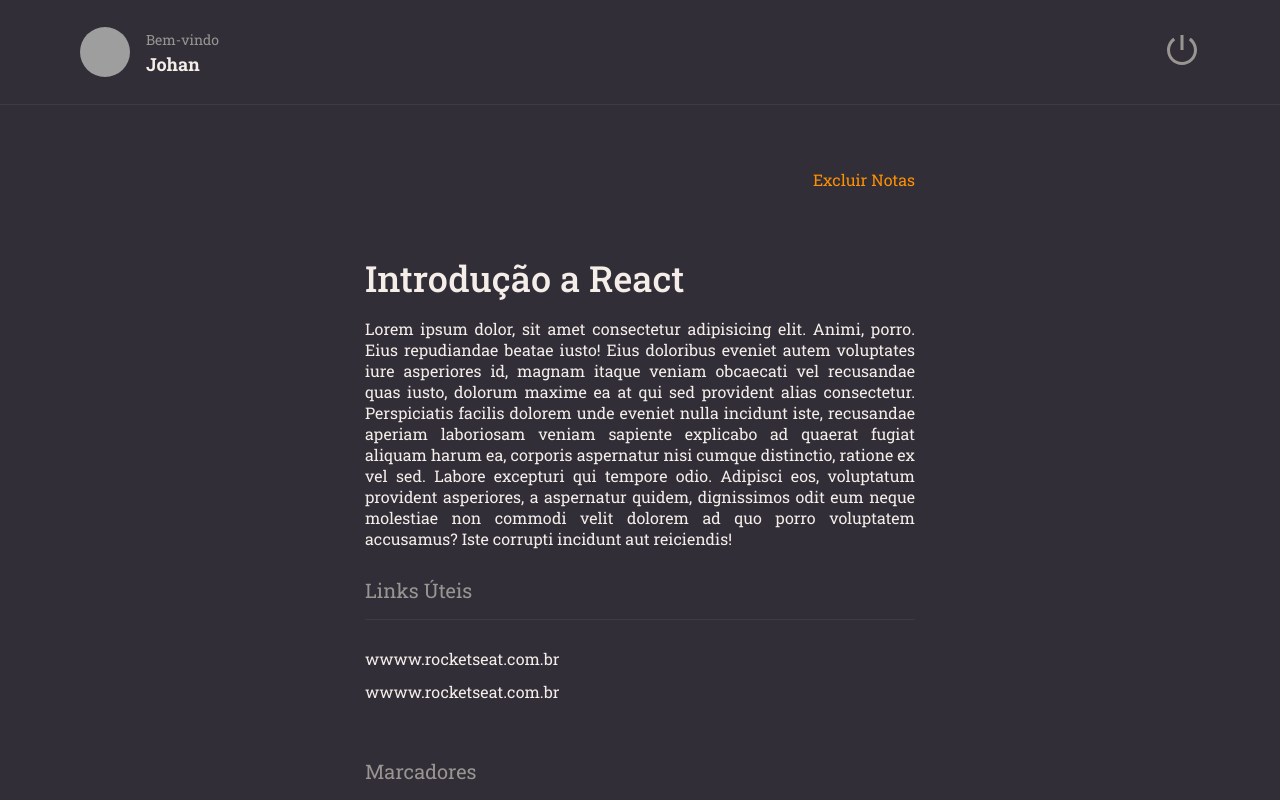
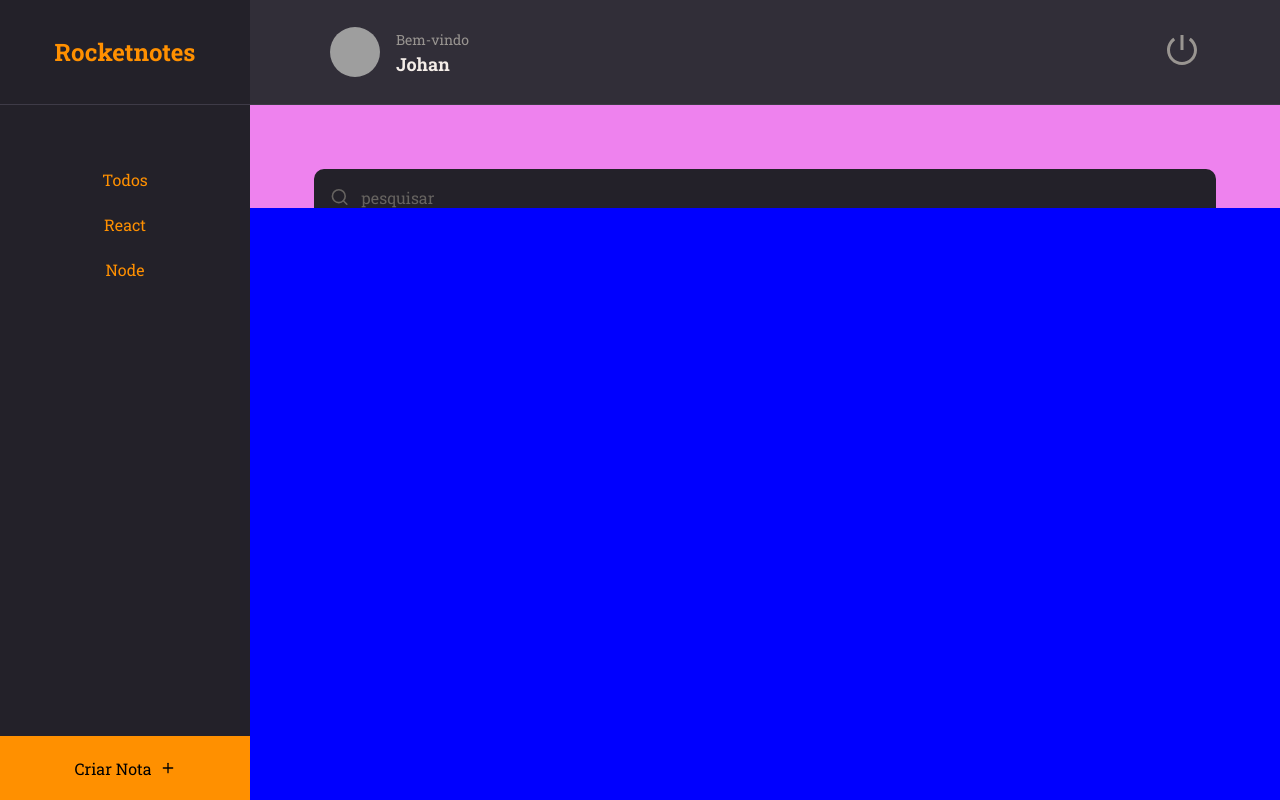
Before and after one commit to FWalterDias/Rocketnotes, a React (Vite) app: page / in a window 1280 px wide. Built offline with nearby package versions, Linux system fonts and the light colour scheme; grey boxes are pictures that could not be loaded.

Commit message:
adicionando components de ButtonText, Input, e criação da interface Home

```diff
--- a/src/components/ButtonText/index.jsx
+++ b/src/components/ButtonText/index.jsx
@@ -1,9 +1,10 @@
 import { Container } from "./styles";
 
-export function ButtonText({ title, ...rest }) {
+export function ButtonText({ title, isActive = false, ...rest }) {
     return (
         <Container
             type="button"
+            $isactive={isActive.toString()}
             {...rest}>
             {title}
         </Container>
--- a/src/components/ButtonText/styles.js
+++ b/src/components/ButtonText/styles.js
@@ -2,8 +2,7 @@
 
 export const Container = styled.button`
     background: none;
-    color: ${({ theme }) => theme.COLORS.ORANGE};
-
+    color: ${({ theme, $isactive }) => $isactive ? theme.COLORS.ORANGE : theme.COLORS.GRAY_100};
     border: none;
     font-size: 1.6rem;
 `
--- /dev/null
+++ b/src/components/Input/index.jsx
@@ -0,0 +1,10 @@
+import { Container } from "./styles";
+
+export function Input({ icon: Icon, ...rest }) {
+    return (
+        <Container>
+            {Icon && <Icon size={20} />}
+            <input {...rest} />
+        </Container>
+    )
+}
--- /dev/null
+++ b/src/components/Input/styles.js
@@ -0,0 +1,34 @@
+import styled from 'styled-components';
+
+export const Container = styled.div`
+   width: 100%;
+
+   display: flex;
+   align-items: center;
+
+   background-color: ${({ theme }) => theme.COLORS.BACKGROUND_900};
+   color: ${({ theme }) => theme.COLORS.GRAY_300};
+
+   margin-bottom: 8px;
+   border-radius: 10px;
+
+    input{
+        height: 5.6rem;
+        width: 100%;
+
+        padding: 1.2rem;
+
+        color: ${({ theme }) => theme.COLORS.WHITE};
+        background: transparent;
+        border: 0;
+
+        &::placeholder{
+            color: ${({ theme }) => theme.COLORS.GRAY_300};
+        }
+
+    }
+
+    svg{
+        margin-left: 1.6rem;
+    }
+`
--- a/src/main.jsx
+++ b/src/main.jsx
@@ -1,7 +1,7 @@
 import React from 'react';
 import ReactDOM from 'react-dom/client';
 import { ThemeProvider } from 'styled-components';
-import { Details } from './pages/Details';
+import { Home } from './pages/Home';
 import theme from './styles/theme';
 import GlobalStyle from './styles/global';
 
@@ -9,7 +9,7 @@
   <React.StrictMode>
     <ThemeProvider theme={theme}>
       <GlobalStyle />
-      <Details />
+      <Home />
     </ThemeProvider>
   </React.StrictMode>,
 )
--- /dev/null
+++ b/src/pages/Home/index.jsx
@@ -0,0 +1,42 @@
+import { Container, Brand, Menu, Search, Content, NewNote } from "./styles";
+import { Header } from "../../components/Header";
+import { ButtonText } from "../../components/ButtonText";
+import { FiPlus, FiSearch } from "react-icons/fi";
+import { Input } from "../../components/Input";
+
+export function Home() {
+    return (
+        <Container>
+            <Brand>
+                <h1>Rocketnotes</h1>
+            </Brand>
+
+            <Header />
+
+            <Menu>
+                <li>
+                    <ButtonText title="Todos" isActive />
+                </li>
+                <li>
+                    <ButtonText title="React" />
+                </li>
+                <li>
+                    <ButtonText title="Node" />
+                </li>
+            </Menu>
+
+            <Search>
+                <Input placeholder="pesquisar" icon={FiSearch} />
+            </Search>
+
+            <Content>
+
+            </Content>
+
+            <NewNote>
+                Criar Nota
+                <FiPlus />
+            </NewNote>
+        </Container>
+    )
+}
--- /dev/null
+++ b/src/pages/Home/styles.js
@@ -0,0 +1,79 @@
+import styled from 'styled-components';
+
+export const Container = styled.div`
+    width: 100%;
+    height: 100vh;
+
+    display: grid;
+    grid-template-columns: 25rem auto;
+    grid-template-rows: 10.5rem 10.28rem auto 6.4rem;
+
+    grid-template-areas:
+    "brand header"
+    "menu search"
+    "menu content"
+    "newnote content"
+    ;
+
+    background-color: ${({ theme }) => theme.COLORS.BACKGROUND_800};
+`;
+
+export const Brand = styled.div`
+    grid-area: brand;
+
+    display: flex;
+    justify-content: center;
+    align-items: center;
+
+    border-bottom-width: 1px;
+    border-bottom-style: solid;
+    border-bottom-color: ${({ theme }) => theme.COLORS.BACKGROUND_700};
+
+    background-color: ${({ theme }) => theme.COLORS.BACKGROUND_900};
+
+    h1{
+        font-size: 2.4rem;
+        color: ${({theme})=>theme.COLORS.ORANGE};
+    }
+`;
+
+export const Menu = styled.ul`
+    grid-area: menu;
+    background-color: green;
+
+    background-color: ${({ theme }) => theme.COLORS.BACKGROUND_900};
+
+    padding-top:6.4rem;
+    text-align: center;
+
+    li{
+        margin-bottom: 2.4rem;
+    }
+`;
+
+export const Search = styled.div`
+    grid-area: search;
+    background-color: violet;
+
+    padding: 6.4rem 6.4rem 0;
+`;
+
+export const Content = styled.div`
+    grid-area: content;
+    background-color: blue;
+`;
+
+export const NewNote = styled.button`
+    grid-area: newnote;
+
+    display: flex;
+    align-items: center;
+    justify-content: center;
+
+    background-color: ${({theme})=>theme.COLORS.ORANGE};
+    border: none;
+
+    svg{
+        margin-left: 8px;
+    }
+`;
```
